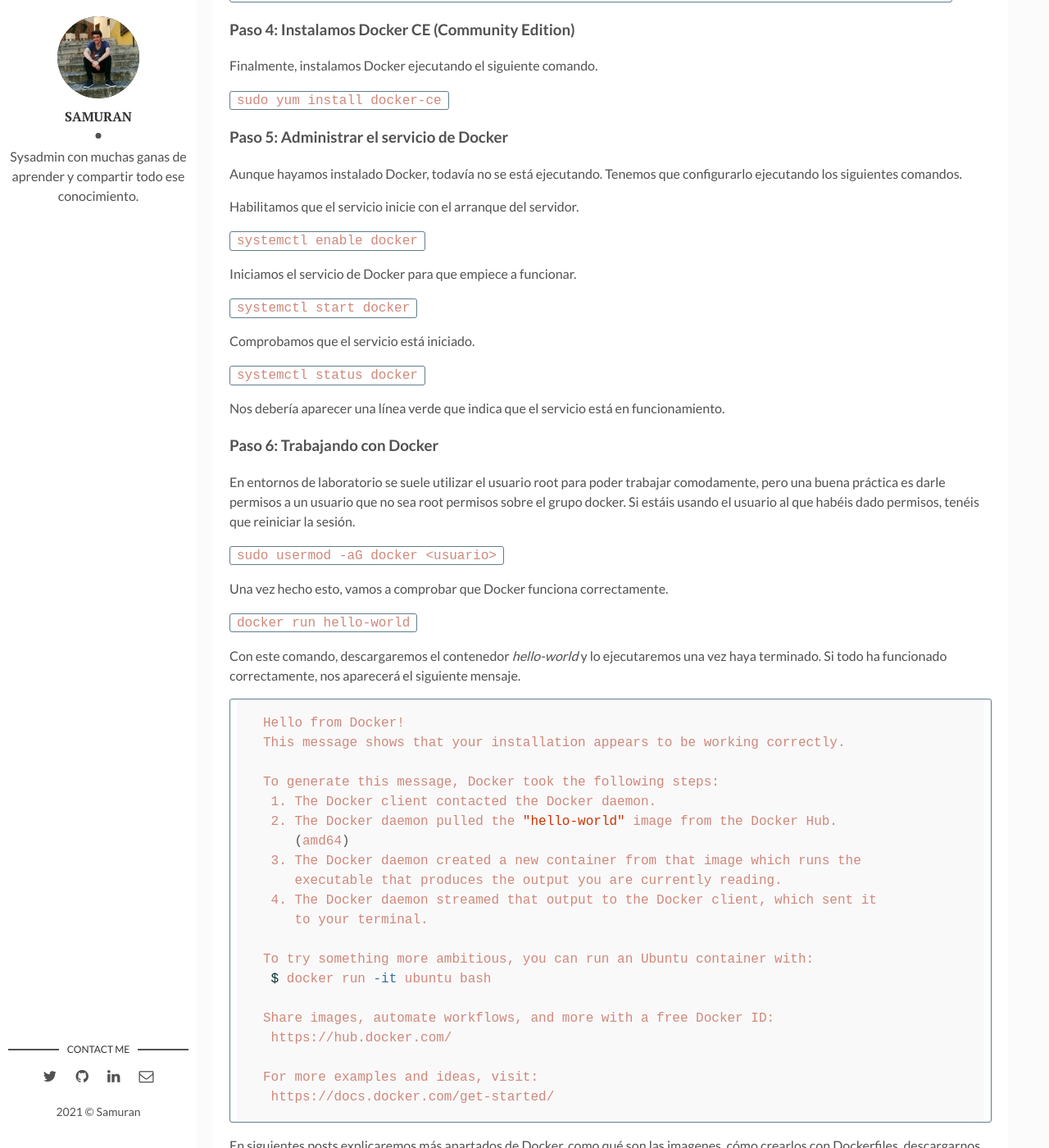
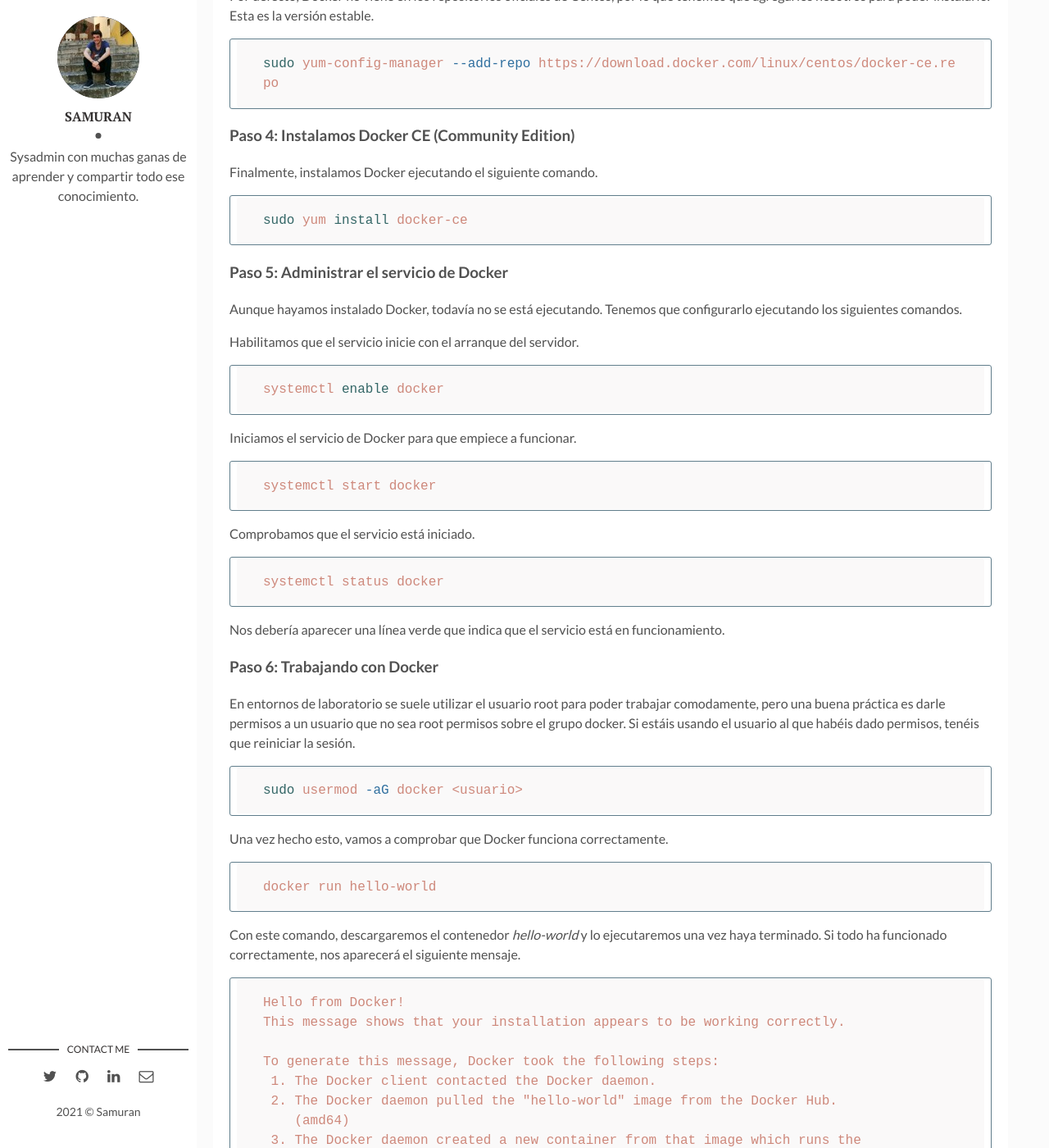
Before and after one commit to atomarxculo/atomarxculo.github.io, a Jekyll site: the page built from _posts/2021-02-16-instalar-docker-linux.md, in a window 1280 px wide and 1400 px high, scrolled down 963 px. Shown: the whole window at 82% size. Built offline with Jekyll 4.4.1, drawn with Linux system fonts in a browser that asks for light colours; comment, search, counter and statistics services are not loaded; some of the changed text lies outside the part shown.

Commit message:
Update 2021-02-16-instalar-docker-linux.md

````diff
--- a/_posts/2021-02-16-instalar-docker-linux.md
+++ b/_posts/2021-02-16-instalar-docker-linux.md
@@ -24,25 +24,33 @@ Instalaremos Docker en un CentOS 7.
 
 En la terminal, escribiremos el siguiente comando para actualizar los repositorios de nuestro servidor.
 
-`sudo yum update -y`
+```bash
+sudo yum update -y
+```
 
 ### Paso 2: Instalamos dependencias
 
 El siguiente paso es instalar las dependencias que necesita Docker para instalarse.
 
-`sudo yum install yum-utils device-mapper-persistent-data lvm2 -y`
+```bash
+sudo yum install yum-utils device-mapper-persistent-data lvm2 -y
+```
 
 ### Paso 3: Agregamos el repositorio de Docker a CentOS
 
 Por defecto, Docker no viene en los repositorios oficiales de Centos, por lo que tenemos que agregarlos nosotros para poder instalarlo. Esta es la versión estable.
 
-`sudo yum-config-manager --add-repo https://download.docker.com/linux/centos/docker-ce.repo`
+```bash
+sudo yum-config-manager --add-repo https://download.docker.com/linux/centos/docker-ce.repo
+```
 
 ### Paso 4: Instalamos Docker CE (Community Edition)
 
 Finalmente, instalamos Docker ejecutando el siguiente comando.
 
-`sudo yum install docker-ce`
+```bash
+sudo yum install docker-ce
+```
 
 ### Paso 5: Administrar el servicio de Docker
 
@@ -50,15 +58,21 @@ Aunque hayamos instalado Docker, todavía no se está ejecutando. Tenemos que co
 
 Habilitamos que el servicio inicie con el arranque del servidor.
 
-`systemctl enable docker`
+```bash
+systemctl enable docker
+```
 
 Iniciamos el servicio de Docker para que empiece a funcionar.
 
-`systemctl start docker`
+```bash
+systemctl start docker
+```
 
 Comprobamos que el servicio está iniciado.
 
-`systemctl status docker`
+```bash
+systemctl status docker
+```
 
 Nos debería aparecer una línea verde que indica que el servicio está en funcionamiento.
 
@@ -66,15 +80,19 @@ Nos debería aparecer una línea verde que indica que el servicio está en funci
 
 En entornos de laboratorio se suele utilizar el usuario root para poder trabajar comodamente, pero una buena práctica es darle permisos a un usuario que no sea root permisos sobre el grupo docker. Si estáis usando el usuario al que habéis dado permisos, tenéis que reiniciar la sesión.
 
-`sudo usermod -aG docker <usuario>`
+```bash
+sudo usermod -aG docker <usuario>
+```
 
 Una vez hecho esto, vamos a comprobar que Docker funciona correctamente.
 
-`docker run hello-world`
+```bash
+docker run hello-world
+```
 
 Con este comando, descargaremos el contenedor _hello-world_ y lo ejecutaremos una vez haya terminado. Si todo ha funcionado correctamente, nos aparecerá el siguiente mensaje.
 
-```bash
+```text
 Hello from Docker!
 This message shows that your installation appears to be working correctly.
 
````
Also changed, not shown: other parts of _posts/2021-02-16-instalar-docker-linux.md (+1 -1 lines).
